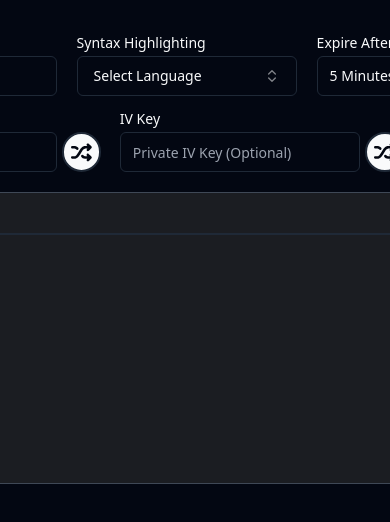
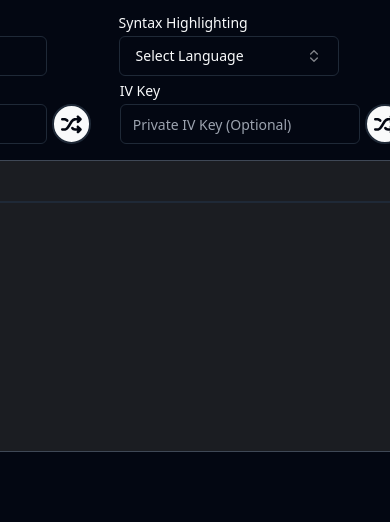
Before and after one commit to IncognitoBin/IncognitoBin, a React (Vite) app in the folder Client/: page /Create in a window 390 px wide. Shown: the top 522 px of the page. Built offline with nearby package versions, Linux system fonts and the light colour scheme.

Commit message:
Client: Better Responsive Design

```diff
--- a/Client/src/components/CreatePaste/Body/ContentArea.tsx
+++ b/Client/src/components/CreatePaste/Body/ContentArea.tsx
@@ -41,8 +41,8 @@ const ContentArea: React.FC<ContentAreaProps> = ({
               rows={1}
               placeholder="Your Content Here..."
               className={cn(
-                  "w-full overflow-hidden resize-none bg-transparent p-5 min-h-60 border-none outline-none",
-                  {
+                "w-full overflow-hidden resize-none bg-transparent p-5 min-h-60 border-none outline-none",
+                {
                       hidden: tap !== 0,
                     }
                     )}
--- a/Client/src/components/CreatePaste/Header.tsx
+++ b/Client/src/components/CreatePaste/Header.tsx
@@ -30,8 +30,8 @@ const CreatePasteHeader: React.FC<CreatePasteHeaderProps> = ({
   setExpiration
 }) => {
   return (
-      <div className="flex flex-col 2xl:flex-row justify-between 2xl:items-center items-start h-44 2xl:h-[102px]  p-5">
-        <div className="flex flex-row justify-between w-[650px]">
+      <div className="flex flex-col 2xl:flex-row justify-between 2xl:items-center items-start h-36 2xl:h-[102px] pb-4">
+        <div className="flex flex-row justify-between 2xl:w-[670px] gap-[4.5rem] 2xl:gap-0">
           <InputWithLabel
             InputLabelText="Title "
             InputPlaceHolder="Your Title (Optional)"
@@ -42,7 +42,7 @@ const CreatePasteHeader: React.FC<CreatePasteHeaderProps> = ({
           <SyntaxBox value={syntax} setValue={setSyntax} />
           <ExpireWithLabel setExpiration={setExpiration} />
         </div>
-        <div className="flex flex-row justify-between w-[756.8px] 2xl:ml-5 ml-0">
+        <div className="flex flex-row justify-between w-[776.8px] 2xl:ml-5 ml-0">
           <InputWithGenerator
             InputLabelText="Secret Key"
             InputPlaceHolder="Private Secret Key"
```
